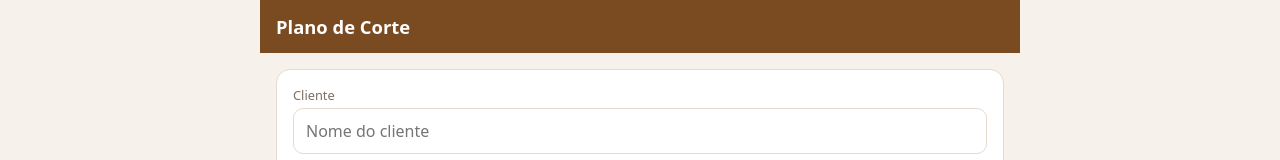
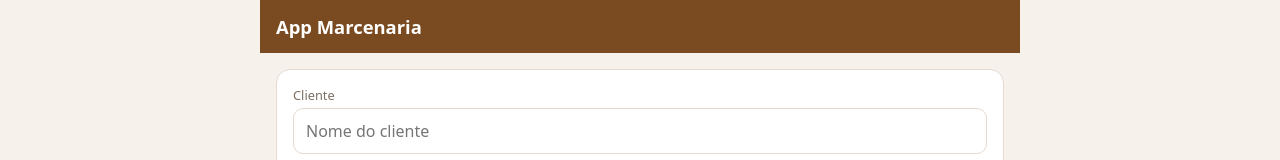
Before and after one commit to ThomasQuaresma/APP-MARCENARIA, a React (Vite) app: page / in a window 1280 px wide. Shown: the top 160 px of the page. Built offline with nearby package versions, Linux system fonts and the light colour scheme.

Commit message:
Renomeia o app para App Marcenaria

```diff
--- a/index.html
+++ b/index.html
@@ -8,7 +8,7 @@
     <meta name="apple-mobile-web-app-capable" content="yes" />
     <link rel="icon" href="./icone.svg" type="image/svg+xml" />
     <link rel="manifest" href="./manifest.webmanifest" />
-    <title>Plano de Corte</title>
+    <title>App Marcenaria</title>
   </head>
   <body>
     <div id="root"></div>
--- a/package.json
+++ b/package.json
@@ -1,5 +1,5 @@
 {
-  "name": "plano-de-corte",
+  "name": "app-marcenaria",
   "private": true,
   "version": "0.1.0",
   "type": "module",
--- a/src/App.tsx
+++ b/src/App.tsx
@@ -27,7 +27,7 @@ export default function App() {
   return (
     <div className="app">
       <header className="topo">
-        <h1>Plano de Corte</h1>
+        <h1>App Marcenaria</h1>
         {projeto.cliente && <span>{projeto.cliente}</span>}
       </header>
       <AvisoAtualizacao />
--- a/sw-modelo.js
+++ b/sw-modelo.js
@@ -2,7 +2,7 @@
 // Com internet, busca sempre a versão nova; sem internet, usa a última guardada.
 // O nome do cache leva a versão do build: cada publicação gera um sw.js diferente,
 // e o navegador instala sozinho a versão nova.
-const CACHE = 'plano-de-corte-__VERSAO__';
+const CACHE = 'app-marcenaria-__VERSAO__';
 
 self.addEventListener('install', () => self.skipWaiting());
 
```
Also changed, not shown: public/manifest.webmanifest, 1 other file (tests, documents, lock files or other folders).
